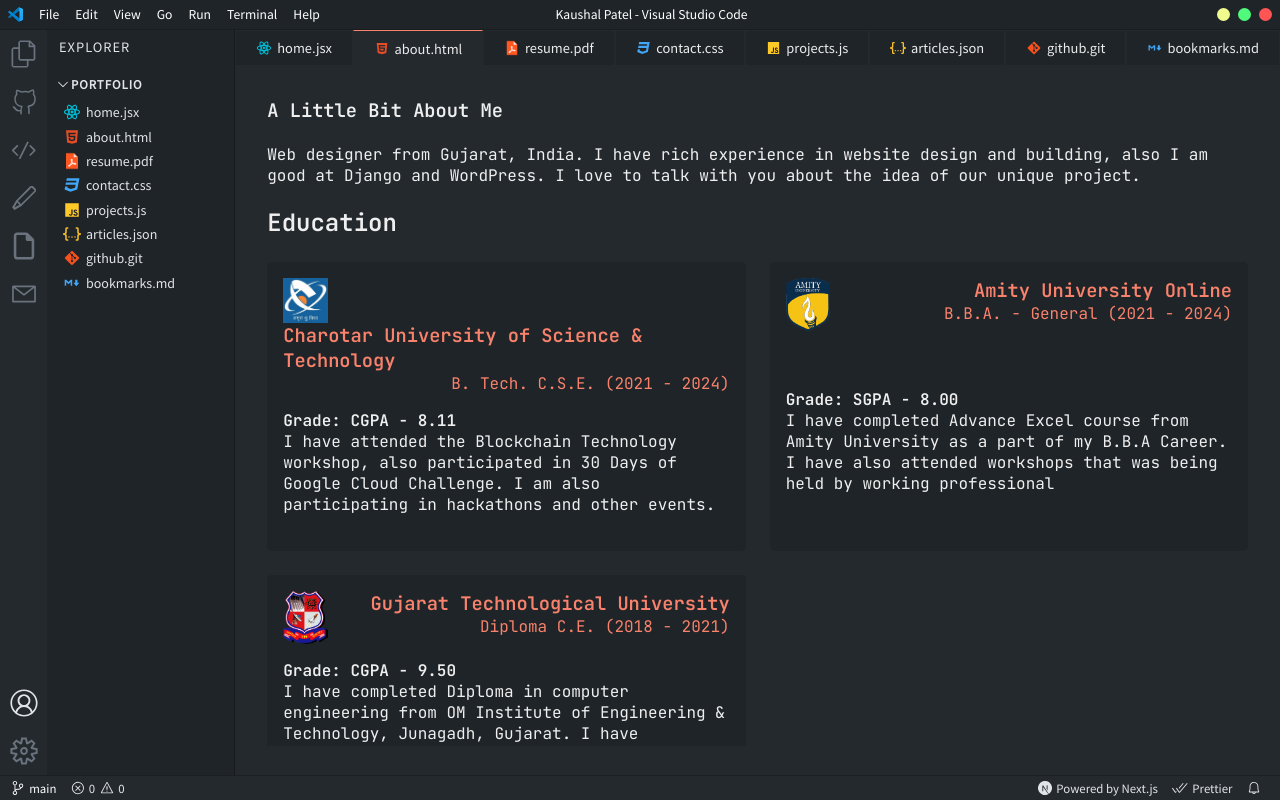
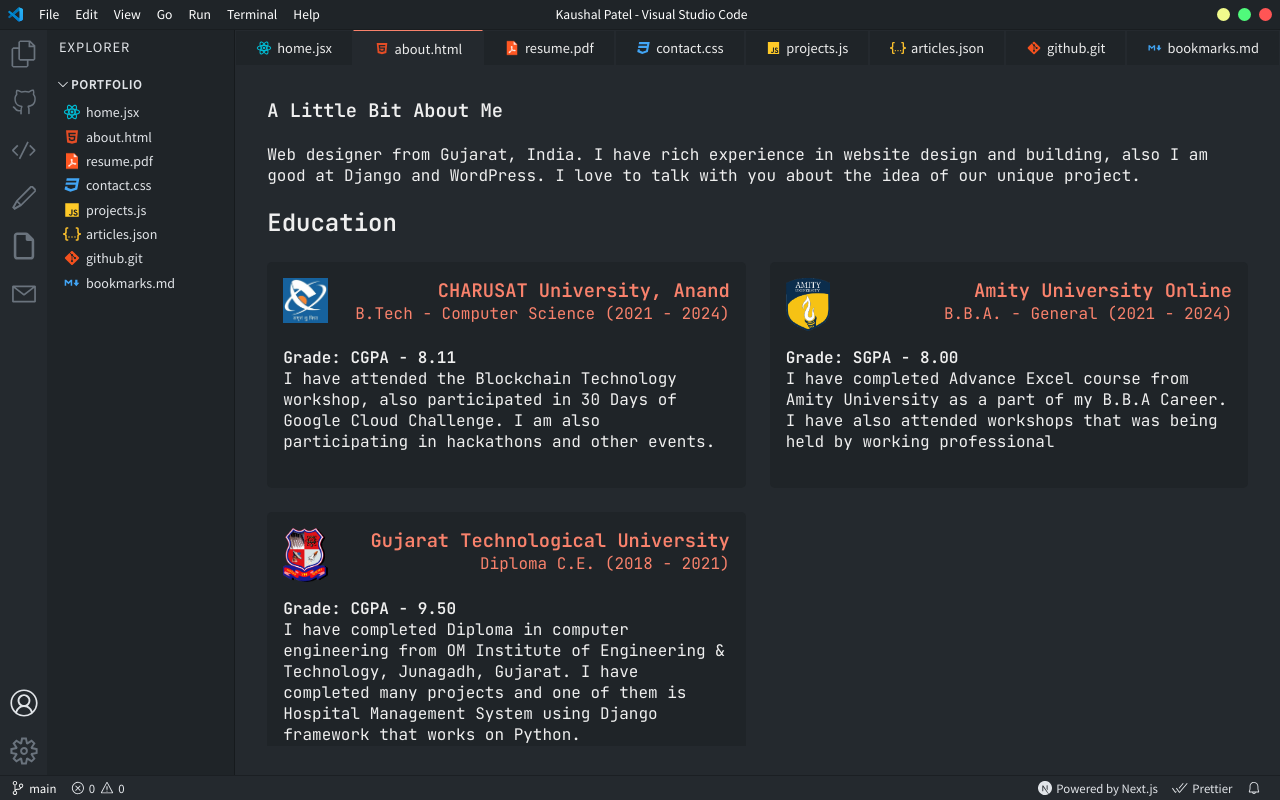
Before and after one commit to patel-raj1/Portfolio, a Next.js app: page /about in a window 1280 px wide. Built offline with nearby package versions, Linux system fonts and the light colour scheme.

Commit message:
About Page Updated

```diff
--- a/pages/about.jsx
+++ b/pages/about.jsx
@@ -17,10 +17,10 @@
         <div className={styles.card}>
           <div>
             <img className={styles.left_img} src="/edu/charusat.jpg" alt="charusat" />
-            <h3 className={styles.title}>Charotar University of Science & Technology</h3>
-            <span className={styles.span}>B. Tech. C.S.E. (2021 - 2024)</span>
+            <h3 className={styles.title}>CHARUSAT University, Anand</h3>
+            <span className={styles.span}>B.Tech - Computer Science (2021 - 2024)</span>
           </div>
-          <p className={styles.desc}><b>Grade: CGPA - 8.11</b><br/>I have attended the Blockchain Technology workshop, also participated in 30 Days of Google Cloud Challenge. I am also participating in hackathons and other events.</p>
+          <p className={styles.desc}><b>Grade: CGPA - 8.11</b><br/>I have attended the Blockchain Technology workshop, also participated in 30 Days of Google Cloud Challenge. I am also participating in hackathons and other events.<br /></p>
         </div>
         <div className={styles.card}>
           <div>
@@ -28,7 +28,7 @@
             <h3 className={styles.title}>Amity University Online</h3>
             <span className={styles.span}>B.B.A. - General (2021 - 2024)</span>
           </div>
-          <p className={styles.desc}><b>Grade: SGPA - 8.00</b><br/>I have completed Advance Excel course from Amity University as a part of my B.B.A Career. I have also attended workshops that was being held by working professional<br /><br /></p>
+          <p className={styles.desc}><b>Grade: SGPA - 8.00</b><br />I have completed Advance Excel course from Amity University as a part of my B.B.A Career. I have also attended workshops that was being held by working professional<br /></p>
         </div>
       </div>
       <div className={styles.container}>
@@ -38,7 +38,7 @@
             <h3 className={styles.title}>Gujarat Technological University</h3>
             <span className={styles.span}>Diploma C.E. (2018 - 2021)</span>
           </div>
-          <p className={styles.desc}><b>Grade: CGPA - 9.50</b><br/>I have completed Diploma in computer engineering from OM Institute of Engineering & Technology, Junagadh, Gujarat. I have completed many projects and one of them is Hospital Management System using Django framework that works on Python.</p>
+          <p className={styles.desc}><b>Grade: CGPA - 9.50</b><br />I have completed Diploma in computer engineering from OM Institute of Engineering & Technology, Junagadh, Gujarat. I have completed many projects and one of them is Hospital Management System using Django framework that works on Python.</p>
         </div>
         <br />
       </div>
```
